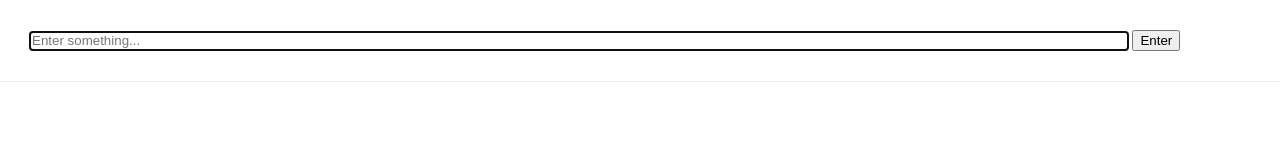
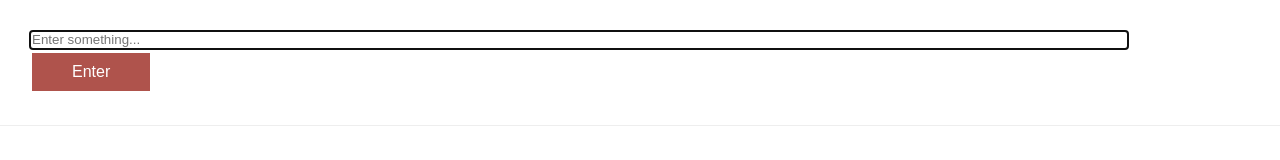
Before and after one commit to Gloobinours/Todo_list, a plain HTML site: page index.html in a window 1280 px wide. Drawn offline with Linux system fonts and the light colour scheme.

Commit message:
add button design

```diff
--- a/style.css
+++ b/style.css
@@ -73,3 +73,16 @@ li button{
     border-bottom:1px solid black;
     width: 90%;
 }
+
+#enterButton{
+    background-color: #af534c;
+    border: none;
+    color: white;
+    padding: 10px 40px;
+    text-align: center;
+    text-decoration: none;
+    display: inline-block;
+    font-size: 16px;
+    margin: 4px 2px;
+    cursor: pointer;
+}
```
